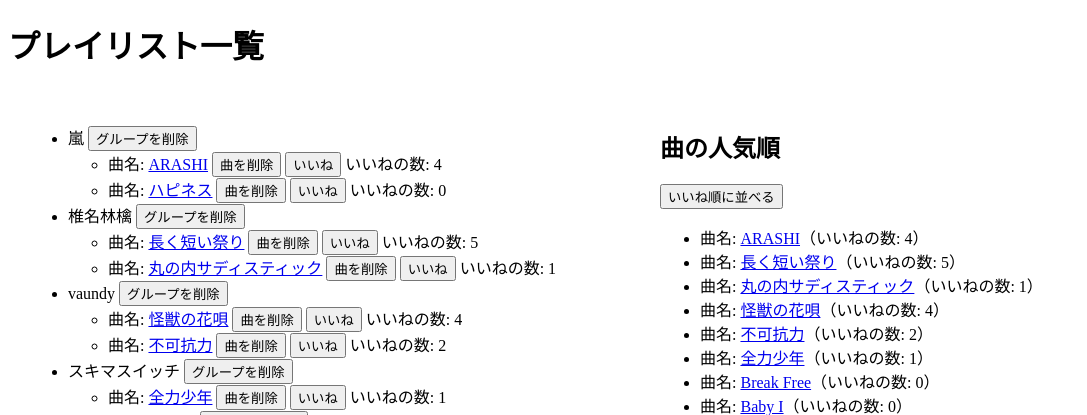
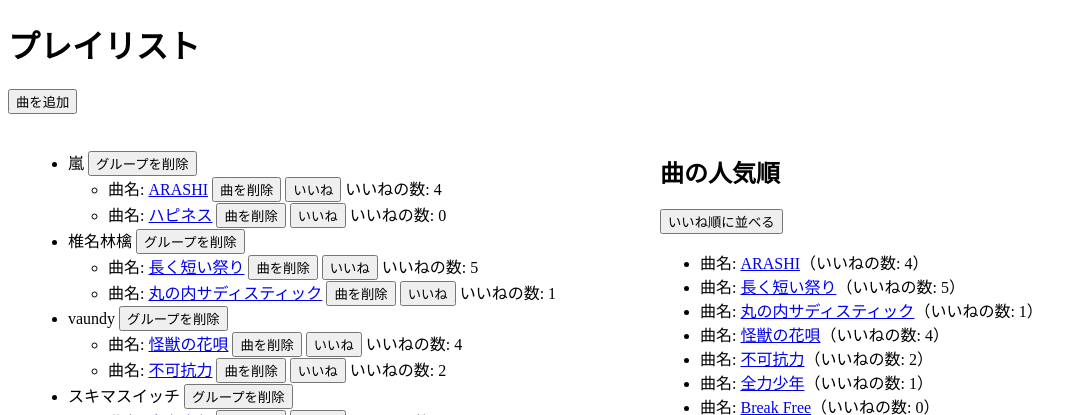
Before and after one commit to baba-ryusei/Good_Music, a Django app: page /groups/ in a window 1280 px wide. Shown: the top 415 px of the page, without its empty margins (0-1087 px from the left). Run offline with Django 4.2, Linux system fonts and the light colour scheme; data comes from the database, SQL or seed files in the repository; both versions use the stored data as it was after the commit.

Commit message:
music app commit

```diff
--- a/app_reco/templates/page/play_list.html
+++ b/app_reco/templates/page/play_list.html
@@ -3,7 +3,7 @@
 <head>
     <meta charset="UTF-8">
     <meta name="viewport" content="width=device-width, initial-scale=1.0">
-    <title>プレイリスト一覧</title>
+    <title>曲一覧</title>
     <style>
         .container {
             display: flex;
@@ -15,7 +15,14 @@
     </style>
 </head>
 <body>
-    <h1>プレイリスト一覧</h1>
+    <h1>プレイリスト</h1>
+
+    <!-- 曲を追加ボタンを追加 -->
+    <div>
+        <a href="/create-play/">
+            <button type="button">曲を追加</button>
+        </a>
+    </div>
 
     <div class="container">
         <!-- 左側の通常のプレイリスト -->
--- a/web_reco/urls.py
+++ b/web_reco/urls.py
@@ -12,5 +12,5 @@ urlpatterns = [
     path('delete-song/<int:song_id>/', views.delete_song, name='delete_song'),
     path('delete-artist/<int:song_id>/', views.delete_artist, name='delete_artist'),
     path('delete-group/<int:group_id>/', views.delete_group, name='delete_group'),
-    path('like-song/<int:song_id>/', views.like_song, name='like_song')
+    path('like-song/<int:song_id>/', views.like_song, name='like_song'),
 ]
```
Also changed, not shown: db.sqlite3.
